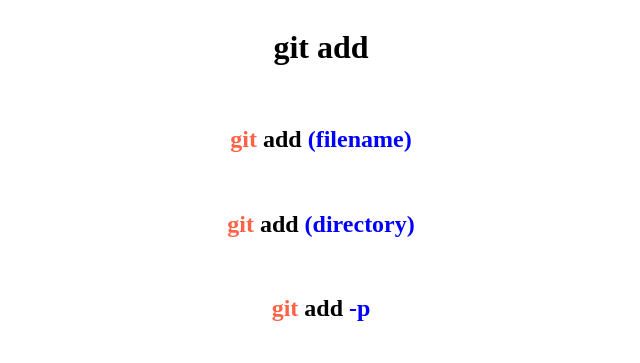
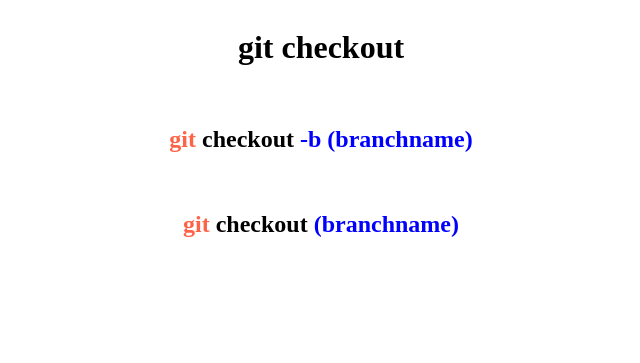
Before and after one commit to Luis-Felipe-dos-Santos-Pires/git-sandbox, a plain HTML site: page index.html in a window 1280 px wide. Shown: the whole page, without its empty margins (319-959 px from the left). Drawn offline with Linux system fonts and the light colour scheme.

Commit message:
Git checkout

```diff
--- a/index.html
+++ b/index.html
@@ -9,14 +9,12 @@
 </head>
 <body>
     <div id="content" class="align-center">
-        <h1>git add</h1>
+        <h1>git checkout</h1>
         <br>
         <div id="text" class="align-center">
-            <h2><span>git</span> add <blue>(filename)</blue></h2>
+            <h2><span>git</span> checkout <blue>-b (branchname)</blue></h2>
             <br>
-            <h2><span>git</span> add <blue>(directory)</blue></h2>
-            <br>
-            <h2><span>git</span> add <blue>-p</blue></h2>
+            <h2><span>git</span> checkout <blue>(branchname)</blue></h2>
             <br>
         </div>
     </div>
```
